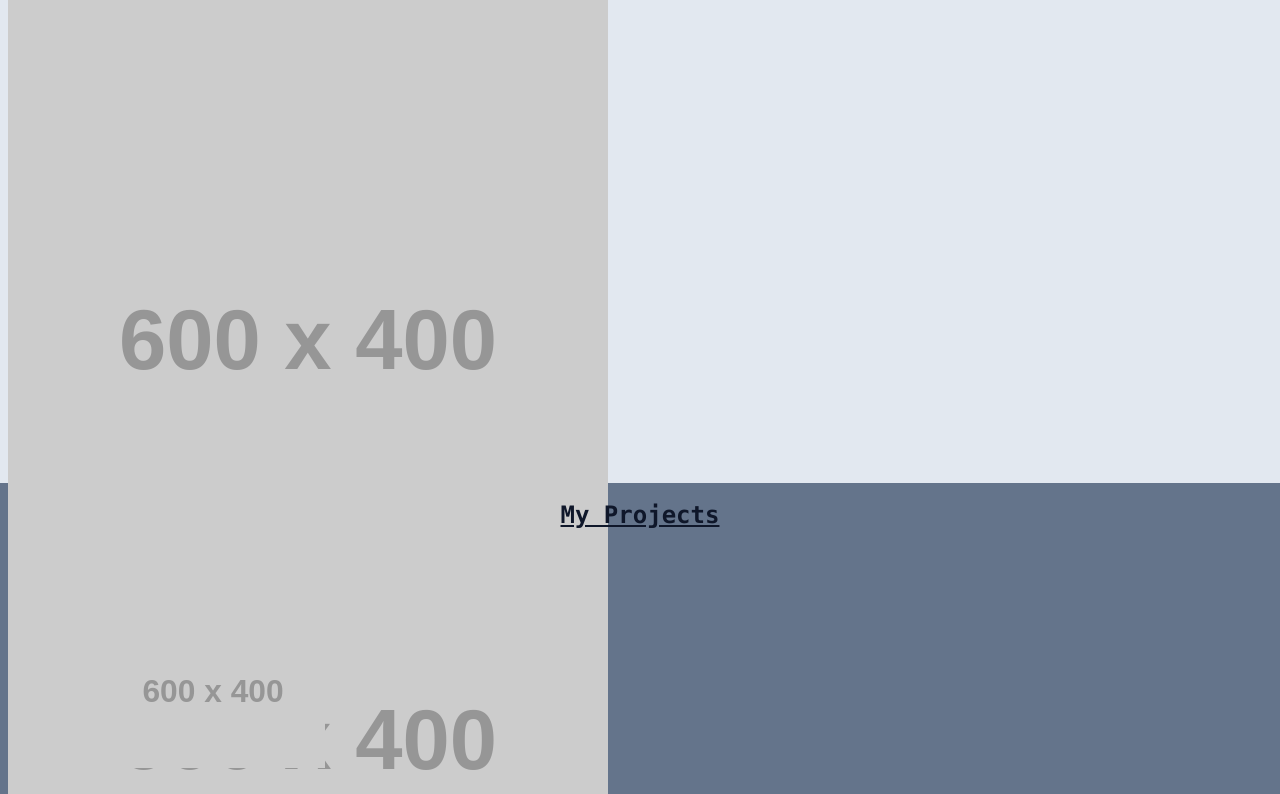
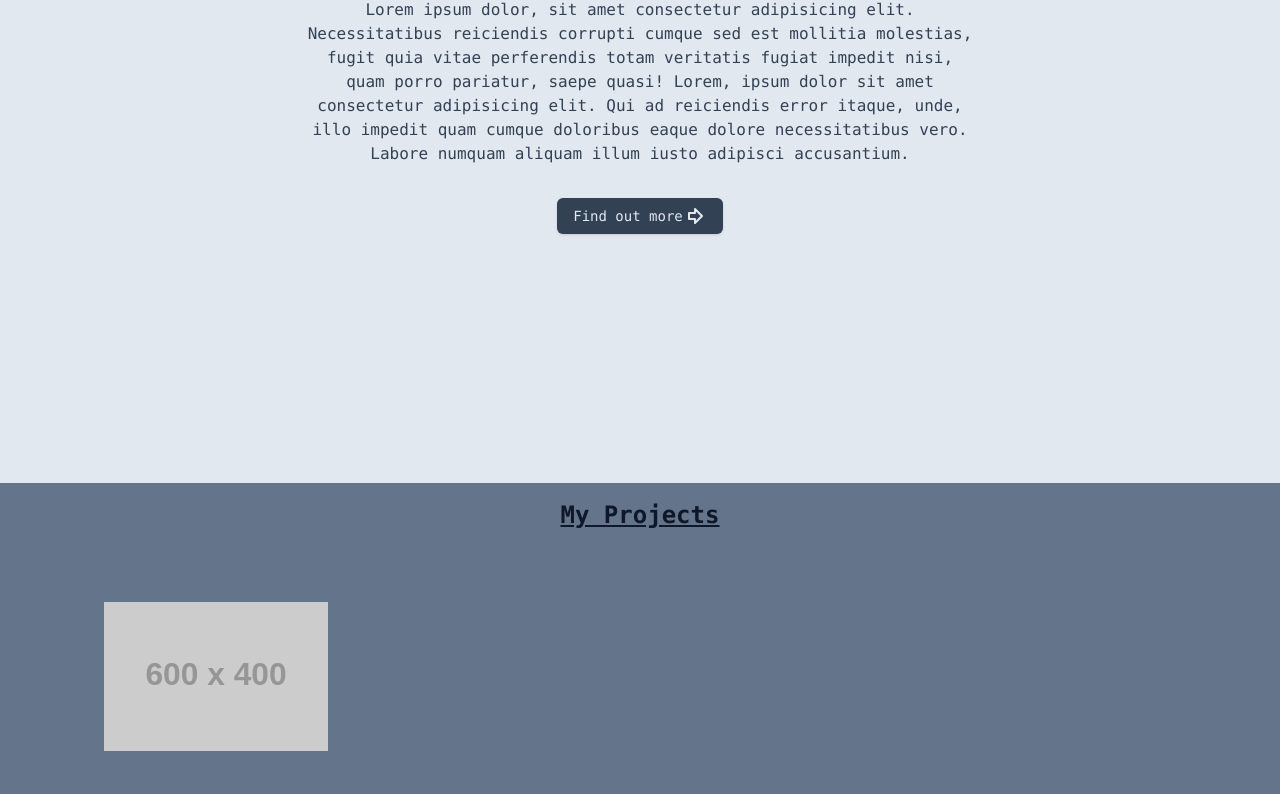
Before and after one commit to tdot123-1/portfolio, a React (Vite) app: page / in a window 1280 px wide. Shown: the part 1991-2785 px from the top of the page. Built offline with nearby package versions, Linux system fonts and the light colour scheme.

Commit message:
add cols slide in effect

```diff
--- /dev/null
+++ b/src/components/custom/SlideInColsEffect.tsx
@@ -0,0 +1,106 @@
+import { useInView, motion } from "framer-motion";
+import { useRef } from "react";
+import { Link } from "react-router-dom";
+import { Button } from "../ui/button";
+import { ArrowBigRightIcon } from "lucide-react";
+
+const SlideInColsEffect = () => {
+  const ref = useRef(null);
+  const isInView = useInView(ref, { once: true });
+
+  const bottomToTop = {
+    hidden: { y: 100, opacity: 0 },
+    visible: {
+      y: 0,
+      opacity: 1,
+      transition: {
+        type: "spring",
+        stiffness: 50,
+        damping: 20,
+      },
+    },
+  };
+
+  const topToBottom = {
+    hidden: { y: -100, opacity: 0 },
+    visible: {
+      y: 0,
+      opacity: 1,
+      transition: {
+        type: "spring",
+        stiffness: 50,
+        damping: 20,
+      },
+    },
+  };
+
+  const parentVariants = {
+    hidden: {},
+    visible: {
+      transition: {
+        staggerChildren: 0.4,
+      },
+    },
+  };
+  return (
+    <>
+      <h2 className="text-center py-4 underline font-semibold text-slate-900 text-2xl">
+        My Projects
+      </h2>
+      <motion.div
+        ref={ref}
+        initial="hidden"
+        animate={isInView ? "visible" : "hidden"}
+        variants={parentVariants}
+        className="grid grid-cols-2 md:grid-cols-3 h-5/6 gap-2"
+      >
+        <motion.div
+          variants={bottomToTop}
+          className="flex flex-col items-center justify-evenly"
+        >
+          <img className="w-56" src="https://placehold.co/600x400" />
+          <img className="w-56" src="https://placehold.co/600x400" />
+          <img className="w-56" src="https://placehold.co/600x400" />
+        </motion.div>
+        <motion.div
+          variants={topToBottom}
+          className="flex flex-col items-center justify-center"
+        >
+          <article className="text-slate-300 text-center mb-4 sm:mb-8">
+            <p>
+              Lorem ipsum dolor sit amet consectetur, adipisicing elit.
+              Distinctio vel veritatis porro eius, quasi recusandae repudiandae
+              reiciendis incidunt unde similique, facilis ea obcaecati explicabo
+              nam quidem id delectus eligendi iste.
+            </p>
+          </article>
+          <div className="flex justify-center md:hidden">
+            <Link to="/projects">
+              <Button
+                className="bg-slate-300 text-slate-700 hover:bg-slate-400"
+                variant="default"
+              >
+                Find out more <ArrowBigRightIcon />
+              </Button>
+            </Link>
+          </div>
+        </motion.div>
+        <motion.div
+          variants={bottomToTop}
+          className="hidden md:flex justify-center items-center"
+        >
+          <Link to="/projects">
+            <Button
+              className="bg-slate-300 text-slate-700 hover:bg-slate-400"
+              variant="default"
+            >
+              Find out more <ArrowBigRightIcon />
+            </Button>
+          </Link>
+        </motion.div>
+      </motion.div>
+    </>
+  );
+};
+
+export default SlideInColsEffect;
--- a/src/components/custom/SlideInEffect.tsx
+++ b/src/components/custom/SlideInEffect.tsx
@@ -10,6 +10,7 @@ const SlideInEffect = ({ content }: SlideInEffectProps) => {
   const isInView = useInView(ref, { once: true });
   const [columns, setColumns] = useState(`columns-${content.length}`);
 
+  // change amount of columns dynamically (not yet functioning correctly)
   useEffect(() => {
     setColumns(`columns-${content.length}`);
 
@@ -40,7 +41,7 @@ const SlideInEffect = ({ content }: SlideInEffectProps) => {
       initial="hidden"
       animate={isInView ? "visible" : "hidden"}
       variants={parentVariants}
-      className={`px-2 ${columns}`}
+      className={`columns-3`}
     >
       {content.map((item, index) => (
         <motion.div key={index} variants={variants}>
--- a/src/pages/HomePage.tsx
+++ b/src/pages/HomePage.tsx
@@ -12,20 +12,12 @@ import {
 
 import TypingEffect from "@/components/custom/TypingEffect";
 import SlideInEffect from "@/components/custom/SlideInEffect";
+import SlideInColsEffect from "@/components/custom/SlideInColsEffect";
 
 const testImages = [
-  <img
-    className="md:aspect-video "
-    src="https://placehold.co/600x400"
-  />,
-  <img
-    className="md:aspect-video "
-    src="https://placehold.co/600x400"
-  />,
-  <img
-    className="md:aspect-video "
-    src="https://placehold.co/600x400"
-  />,
+  <img className="md:aspect-video " src="https://placehold.co/600x400" />,
+  <img className="md:aspect-video " src="https://placehold.co/600x400" />,
+  <img className="md:aspect-video " src="https://placehold.co/600x400" />,
 ];
 
 const HomePage = () => {
@@ -36,7 +28,7 @@ const HomePage = () => {
           Hello World!
         </h1>
       </section>
-      <section className="container h-screen bg-slate-500 flex justify-center items-center">
+      <section className="container h-screen bg-slate-500 flex justify-center items-center px-2">
         <article className="container md:max-w-2xl mx-2 border-2 border-slate-300 text-center p-3 rounded-md">
           <h2 className="py-1 underline font-semibold text-slate-900 text-2xl">
             Introduce webpage
@@ -44,7 +36,7 @@ const HomePage = () => {
           <TypingEffect text="Lorem ipsum dolor sit amet consectetur adipisicing elit. Explicabo totam itaque nam magni nemo, ad hic quam officiis. Perspiciatis molestiae consectetur autem hic unde distinctio cum tempora voluptatum maxime impedit." />
         </article>
       </section>
-      <section className="container h-screen bg-slate-200">
+      <section className="container h-screen bg-slate-200 px-2">
         <h2 className="text-center py-4 underline font-semibold text-slate-900 text-2xl">
           Get To Know Me
         </h2>
@@ -69,40 +61,13 @@ const HomePage = () => {
               className="bg-slate-700 text-slate-200 hover:bg-slate-900"
               variant="default"
             >
-              Find out more <ArrowBigRightIcon />{" "}
+              Find out more <ArrowBigRightIcon />
             </Button>
           </Link>
         </div>
       </section>
-      <section className="container h-screen bg-slate-500">
-        <div className="grid grid-cols-3 grid-rows-[auto,1fr] h-full">
-          <h2 className="col-span-3 text-center py-4 underline font-semibold text-slate-900 text-2xl">
-            My Projects
-          </h2>
-          <div className="flex flex-col items-center justify-evenly">
-            <img className="w-56" src="https://placehold.co/600x400" />
-            <img className="w-56" src="https://placehold.co/600x400" />
-            <img className="w-56" src="https://placehold.co/600x400" />
-          </div>
-          <article className="flex flex-col items-center justify-center">
-            <p className="text-slate-300 text-center">
-              Lorem ipsum dolor sit amet consectetur, adipisicing elit.
-              Distinctio vel veritatis porro eius, quasi recusandae repudiandae
-              reiciendis incidunt unde similique, facilis ea obcaecati explicabo
-              nam quidem id delectus eligendi iste.
-            </p>
-          </article>
-          <div className="flex flex-col justify-center items-center">
-            <Link to="/projects">
-              <Button
-                className="bg-slate-300 text-slate-700 hover:bg-slate-400"
-                variant="default"
-              >
-                Find out more <ArrowBigRightIcon />
-              </Button>
-            </Link>
-          </div>
-        </div>
+      <section className="container h-screen bg-slate-500 px-2">
+        <SlideInColsEffect />
       </section>
       <section className="container h-screen bg-slate-200">
         <h2 className="text-center py-4 underline font-semibold text-slate-900 text-2xl">
```
